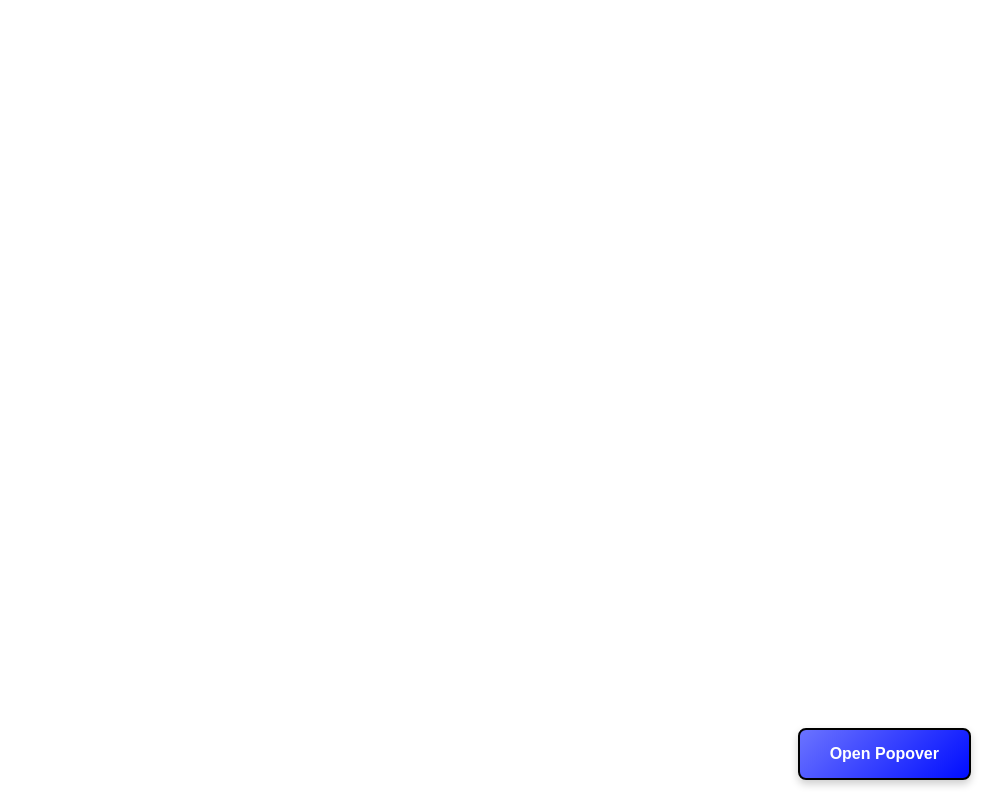
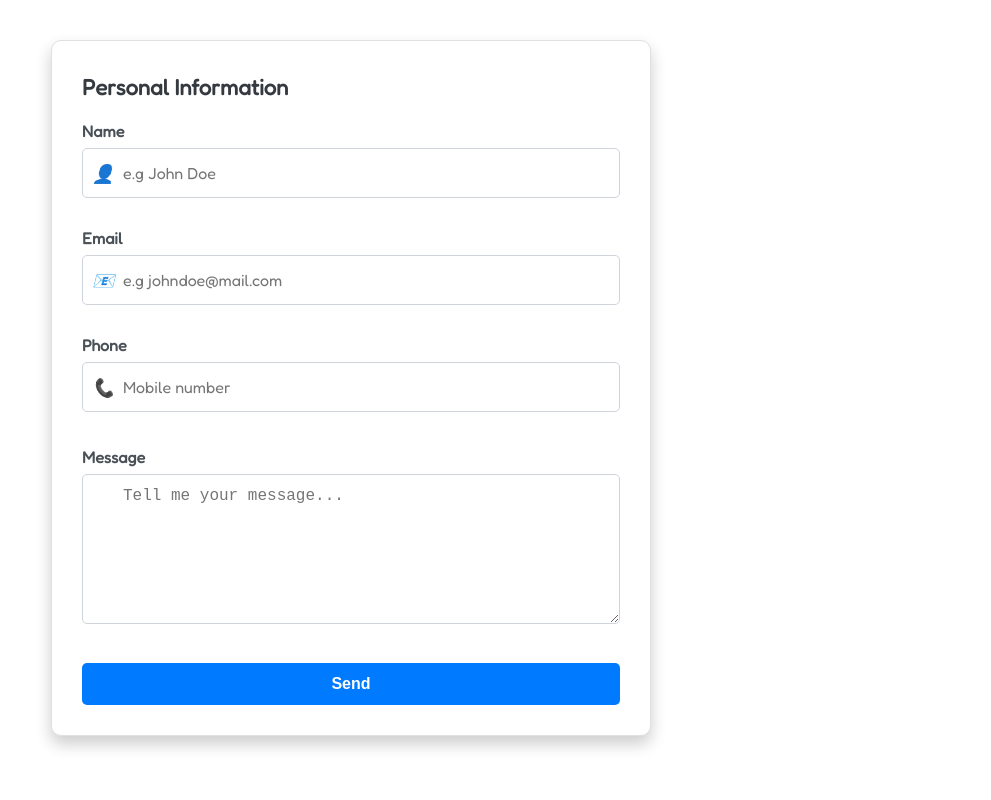
Before and after one commit to fatihg61/Fatihport, a SvelteKit app: page /form in a window 1280 px wide. Shown: the whole page, without its empty margins (289-1280 px from the left). Built offline with nearby package versions, Linux system fonts and the light colour scheme.

Commit message:
del popover

```diff
--- a/src/routes/form/form.svelte
+++ b/src/routes/form/form.svelte
@@ -1,6 +1,6 @@
 <script>
   import { enhance } from "$app/forms";
-  import { onMount } from 'svelte';
+  import { onMount } from "svelte";
 
   let isSubmitting = false;
   let successMessage = "";
@@ -9,13 +9,13 @@
     name: "",
     email: "",
     phone: "",
-    message: ""
+    message: "",
   };
   let validity = {
     name: false,
     email: false,
     phone: false,
-    message: false
+    message: false,
   };
 
   function handleEnhance({ formElement }) {
@@ -37,20 +37,20 @@
 
   function validateField(name, value) {
     switch (name) {
-      case 'name':
+      case "name":
         if (!value) return "Name is required";
         return "";
-      case 'email':
+      case "email":
         const emailRegex = /^[^\s@]+@[^\s@]+\.[^\s@]+$/;
         if (!value) return "Email is required";
         if (!emailRegex.test(value)) return "Invalid email format";
         return "";
-      case 'phone':
+      case "phone":
         const phoneRegex = /^\d{10,15}$/;
         if (!value) return "Phone is required";
         if (!phoneRegex.test(value)) return "Invalid phone number";
         return "";
-      case 'message':
+      case "message":
         if (!value) return "Message is required";
         return "";
       default:
@@ -66,14 +66,13 @@
   }
 
   onMount(() => {
-    const form = document.querySelector('form');
-    form.addEventListener('input', handleInput);
+    const form = document.querySelector("form");
+    form.addEventListener("input", handleInput);
   });
 </script>
 
-<button popovertarget="my-popover"> Open Popover </button>
 
-<section id="my-popover" popover class="form-container">
+<section id="my-popover" class="form-container">
   <form
     method="POST"
     use:enhance={handleEnhance}
@@ -92,7 +91,11 @@
             id="name"
             required
             placeholder="e.g John Doe"
-            class="input-field {errors.name ? 'input-error' : validity.name ? 'input-success' : ''}"
+            class="input-field {errors.name
+              ? 'input-error'
+              : validity.name
+                ? 'input-success'
+                : ''}"
           />
         </div>
       </label>
@@ -110,7 +113,11 @@
             id="email"
             required
             placeholder="e.g johndoe@mail.com"
-            class="input-field {errors.email ? 'input-error' : validity.email ? 'input-success' : ''}"
+            class="input-field {errors.email
+              ? 'input-error'
+              : validity.email
+                ? 'input-success'
+                : ''}"
           />
         </div>
       </label>
@@ -128,7 +135,11 @@
             id="phone"
             required
             placeholder="Mobile number"
-            class="input-field {errors.phone ? 'input-error' : validity.phone ? 'input-success' : ''}"
+            class="input-field {errors.phone
+              ? 'input-error'
+              : validity.phone
+                ? 'input-success'
+                : ''}"
           />
         </div>
       </label>
@@ -145,7 +156,11 @@
           id="message"
           required
           placeholder="Tell me your message..."
-          class="input-field textarea-field {errors.message ? 'input-error' : validity.message ? 'input-success' : ''}"
+          class="input-field textarea-field {errors.message
+            ? 'input-error'
+            : validity.message
+              ? 'input-success'
+              : ''}"
         ></textarea>
       </label>
       {#if errors.message}
@@ -172,56 +187,6 @@
 </section>
 
 <style>
-        button {
-            background: linear-gradient(135deg, #6B73FF 0%, #000DFF 100%);
-            color: white;
-            font-weight: 800;
-            border: 2px solid black;
-            padding: 15px 30px;
-            font-size: 16px;
-            border-radius: 8px;
-            cursor: pointer;
-            box-shadow: 0 4px 8px rgba(0, 0, 0, 0.2);
-            transition: background 0.3s, transform 0.3s, box-shadow 0.3s;
-            position: fixed;
-            bottom: 20px;
-            right: 20px;
-        }
-
-        button:hover {
-            background: linear-gradient(135deg, #000DFF 0%, #6B73FF 100%);
-            transform: translateY(-3px);
-            box-shadow: 0 6px 12px rgba(0, 0, 0, 0.3);
-        }
-
-        #my-popover {
-            background: #333;
-            color: white;
-            font-weight: 400;
-            padding: 1rem;
-            max-width: 250px;
-            line-height: 1.6;
-            position: fixed;
-            bottom: 70px;
-            right: 20px;
-            border: 1px solid #444;
-            border-radius: 8px;
-            box-shadow: 0 4px 8px rgba(0, 0, 0, 0.1);
-            display: none;
-            animation: fadeIn 0.3s ease-in-out;
-        }
-
-        @keyframes fadeIn {
-            from {
-                opacity: 0;
-                transform: translateY(10px);
-            }
-            to {
-                opacity: 1;
-                transform: translateY(0);
-            }
-        }
-
   /* Section Styling */
   .form-container {
     width: 100%;
@@ -283,24 +248,34 @@
     font-size: 18px;
   }
 
-  .user-icon::before { content: "👤"; }
-  .email-icon::before { content: "📧"; }
-  .phone-icon::before { content: "📞"; }
+  .user-icon::before {
+    content: "👤";
+  }
+  .email-icon::before {
+    content: "📧";
+  }
+  .phone-icon::before {
+    content: "📞";
+  }
 
   /* Input and Textarea Styling */
-  .input-field, .textarea-field {
+  .input-field,
+  .textarea-field {
     width: 100%;
     padding: 12px 15px 12px 40px;
     font-size: 16px;
     border: 1px solid #ced4da;
     border-radius: 5px;
-    transition: border-color 0.3s ease-in-out, box-shadow 0.3s ease-in-out;
+    transition:
+      border-color 0.3s ease-in-out,
+      box-shadow 0.3s ease-in-out;
   }
 
-  .input-field:focus, .textarea-field:focus {
+  .input-field:focus,
+  .textarea-field:focus {
     outline: none;
     border-color: #007bff;
-    box-shadow: 0 0 5px rgba(0,123,255,.5);
+    box-shadow: 0 0 5px rgba(0, 123, 255, 0.5);
   }
 
   .textarea-field {
@@ -324,7 +299,10 @@
     border: none;
     border-radius: 5px;
     cursor: pointer;
-    transition: background-color 0.3s ease-in-out, box-shadow 0.3s ease-in-out, transform 0.2s;
+    transition:
+      background-color 0.3s ease-in-out,
+      box-shadow 0.3s ease-in-out,
+      transform 0.2s;
   }
 
   .btn-primary {
```
